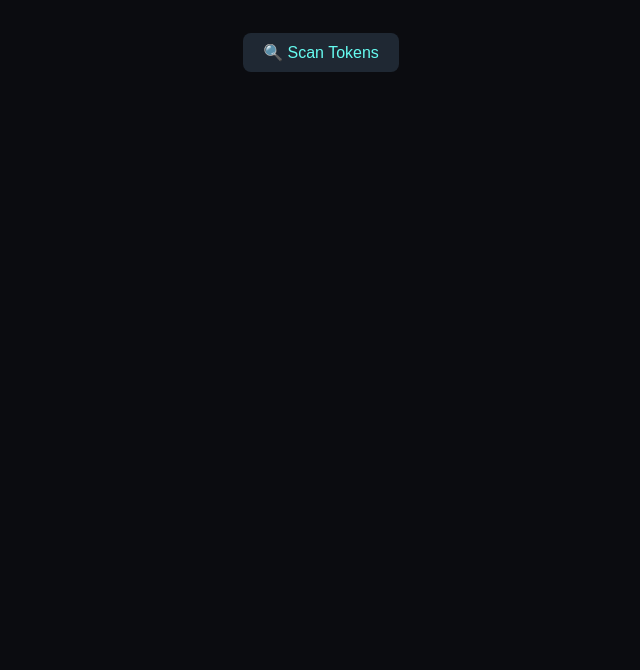
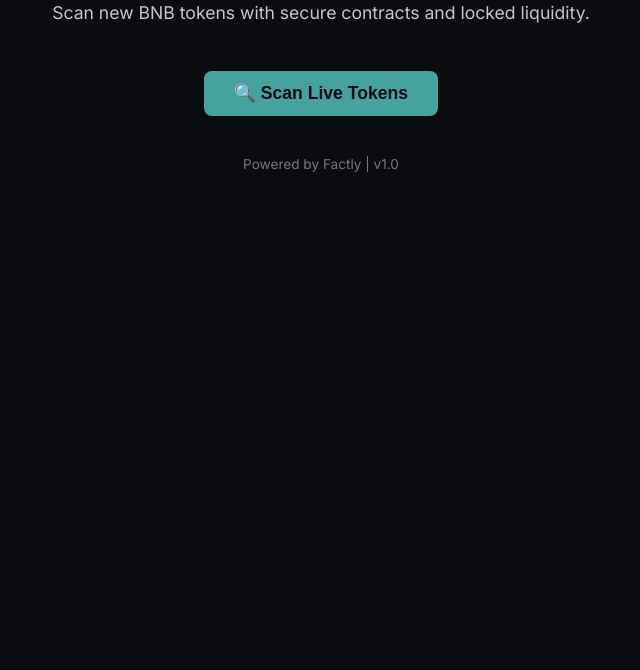
Before and after one commit to mamdouhmikhaiil-web/factly-token-scanner, a plain HTML site: page index.html in a window 1280 px wide. Shown: the part 130-800 px from the top of the page, without its empty margins (319-959 px from the left). Drawn offline with Linux system fonts and the light colour scheme.

Commit message:
Update index.html

```diff
--- a/index.html
+++ b/index.html
@@ -3,87 +3,101 @@
 <head>
   <meta charset="UTF-8" />
   <meta name="viewport" content="width=device-width, initial-scale=1.0" />
-  <title>Factly - Token Scanner</title>
+  <title>Factly - Live BNB Token Scanner</title>
+  <link href="https://fonts.googleapis.com/css2?family=Inter:wght@400;600&display=swap" rel="stylesheet">
   <style>
     body {
-      font-family: Arial, sans-serif;
+      font-family: 'Inter', sans-serif;
       background-color: #0b0c10;
       color: #ffffff;
       text-align: center;
-      padding: 20px;
+      padding: 40px 20px;
     }
     h1 {
       color: #66fcf1;
+      font-size: 2.2em;
+      margin-bottom: 10px;
+    }
+    p {
+      font-size: 1.1em;
+      color: #c5c6c7;
     }
     button {
-      padding: 10px 20px;
-      margin-top: 20px;
-      background-color: #1f2833;
-      color: #66fcf1;
+      margin-top: 30px;
+      background-color: #45a29e;
+      color: #0b0c10;
+      padding: 12px 30px;
       border: none;
+      font-size: 1.1em;
       border-radius: 8px;
-      font-size: 16px;
+      font-weight: bold;
       cursor: pointer;
+      transition: 0.3s ease;
+    }
+    button:hover {
+      background-color: #66fcf1;
     }
     .token {
       background-color: #1f2833;
-      padding: 15px;
-      margin: 10px auto;
-      border-radius: 10px;
-      width: 90%;
+      padding: 20px;
+      margin: 20px auto;
+      border-radius: 12px;
+      width: 95%;
       max-width: 600px;
       text-align: left;
+      box-shadow: 0 0 8px rgba(255,255,255,0.05);
     }
     .token p {
       margin: 5px 0;
+      line-height: 1.5;
+    }
+    footer {
+      margin-top: 40px;
+      font-size: 0.85em;
+      color: #777;
     }
   </style>
 </head>
 <body>
-  <h1>🛡️ Factly - BNB Token Scanner</h1>
-  <p>Click the button below to scan for secure new tokens on the BNB Chain.</p>
-  <button onclick="fetchTokens()">🔍 Scan Tokens</button>
+  <h1>🛡️ Factly</h1>
+  <p>Scan new BNB tokens with secure contracts and locked liquidity.</p>
+
+  <button onclick="fetchTokens()">🔍 Scan Live Tokens</button>
 
   <div id="results"></div>
 
+  <footer>
+    Powered by Factly | v1.0
+  </footer>
+
   <script>
     async function fetchTokens() {
-      document.getElementById("results").innerHTML = "<p>Loading...</p>";
+      document.getElementById("results").innerHTML = "<p>⏳ Scanning tokens...</p>";
 
-      const tokens = [
-        {
-          name: "$MOON",
-          address: "0x12ab34cd56ef78gh90ij1234klmn5678opqr9012",
-          liquidityLocked: "Yes (Unicrypt)",
-          volume: "$22,500",
-          contractClean: "No mint, pause, or blacklist",
-          scamWarnings: "None"
-        },
-        {
-          name: "$ZOON",
-          address: "0x9f8b21cd34aa76ee89cc44bb5577ddeeffa99012",
-          liquidityLocked: "Yes (Mudra)",
-          volume: "$18,000",
-          contractClean: "Clean",
-          scamWarnings: "None"
-        }
-      ];
+      try {
+        const res = await fetch("https://factly-api.vercel.app/api/tokens");
+        const data = await res.json();
+        const tokens = data.pairs.slice(0, 5); // عرض أول 5 توكنات فقط
 
         let html = "";
         tokens.forEach(token => {
           html += `
             <div class="token">
-            <p>🪙 <strong>Token:</strong> ${token.name}</p>
-            <p>🔗 <strong>Address:</strong> ${token.address}</p>
-            <p>🔒 <strong>Liquidity Locked:</strong> ${token.liquidityLocked}</p>
-            <p>📊 <strong>Volume (1h):</strong> ${token.volume}</p>
-            <p>✅ <strong>Contract:</strong> ${token.contractClean}</p>
-            <p>🚫 <strong>Scam Warnings:</strong> ${token.scamWarnings}</p>
+              <p>🪙 <strong>Token:</strong> ${token.baseToken.name} (${token.baseToken.symbol})</p>
+              <p>🔗 <strong>Address:</strong> ${token.pairAddress}</p>
+              <p>💰 <strong>Price:</strong> $${parseFloat(token.priceUsd).toFixed(6)}</p>
+              <p>📊 <strong>Volume (24h):</strong> $${token.volume.h24.toLocaleString()}</p>
+              <p>💧 <strong>Liquidity:</strong> $${token.liquidity.usd.toLocaleString()}</p>
+              <p>🧠 <strong>DEX:</strong> ${token.dexId}</p>
             </div>
           `;
         });
 
         document.getElementById("results").innerHTML = html;
+      } catch (error) {
+        document.getElementById("results").innerHTML = "<p>❌ Failed to load data.</p>";
+        console.error(error);
+      }
     }
   </script>
 </body>
```
Lines whose indentation alone changed are shown as unchanged.
